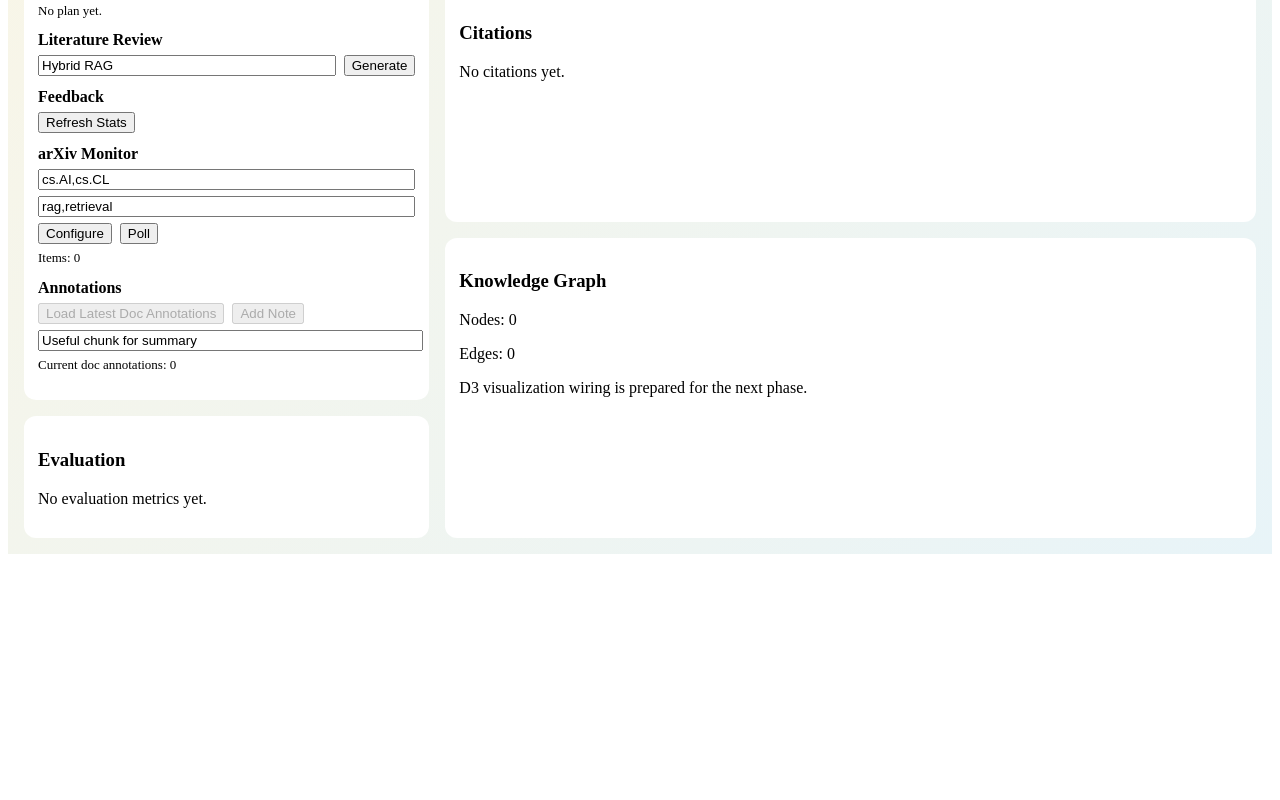
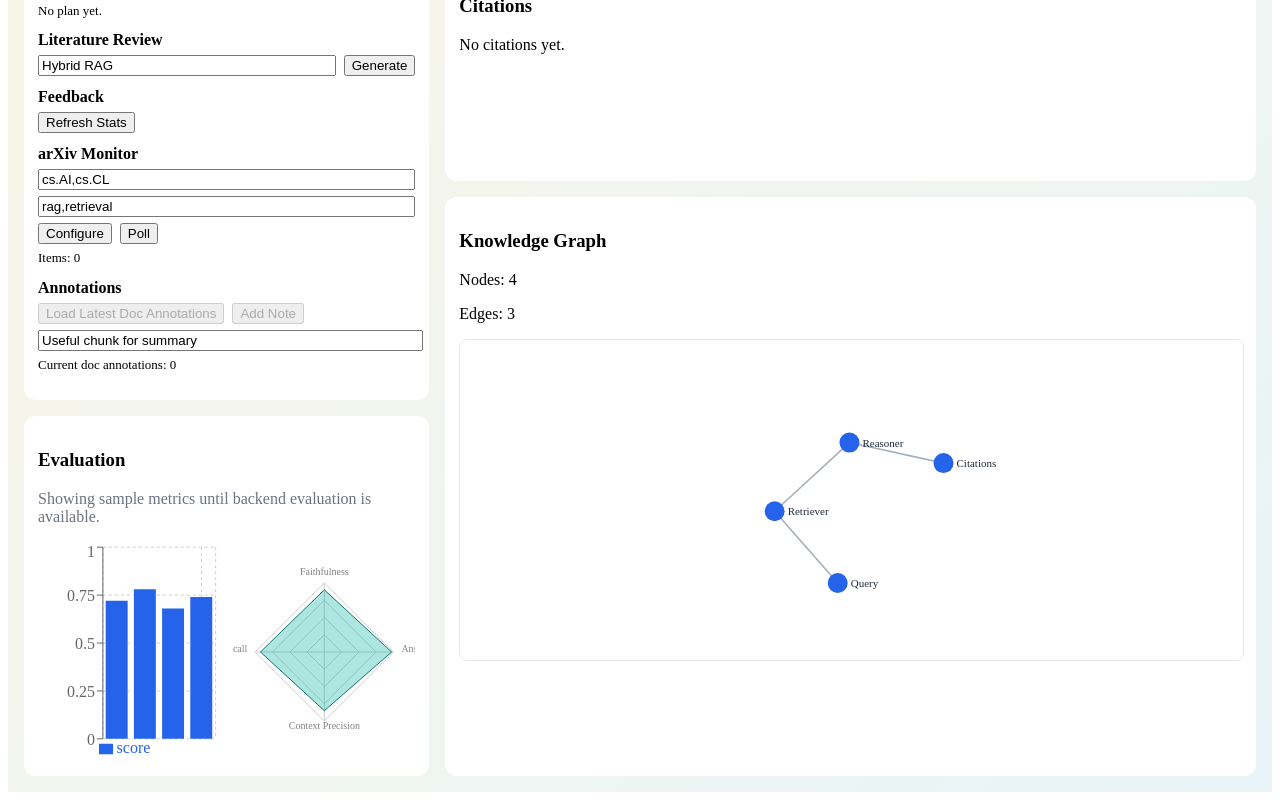
Before and after one commit to revtiraman/AdaptiveHybrid-RAG-System, a React (Vite) app in the folder advanced-hybrid-rag/frontend/: page / in a window 1280 px wide. Shown: the part 619-1419 px from the top of the page. Before the commit the page ends 1181 px from the top, so only its background shows below. Built offline with nearby package versions, Linux system fonts and the light colour scheme.

Commit message:
feat(frontend): implement d3 graph, recharts eval dashboard, and collapsible traces

```diff
--- a/advanced-hybrid-rag/frontend/package.json
+++ b/advanced-hybrid-rag/frontend/package.json
@@ -12,6 +12,7 @@
   "dependencies": {
     "@tanstack/react-query": "^5.59.0",
     "axios": "^1.7.7",
+    "d3": "^7.9.0",
     "react": "^18.3.1",
     "react-dom": "^18.3.1",
     "recharts": "^2.12.7",
--- a/advanced-hybrid-rag/frontend/src/components/EvalDashboard.tsx
+++ b/advanced-hybrid-rag/frontend/src/components/EvalDashboard.tsx
@@ -1,20 +1,63 @@
+import {
+	Bar,
+	BarChart,
+	CartesianGrid,
+	Legend,
+	PolarAngleAxis,
+	PolarGrid,
+	Radar,
+	RadarChart,
+	ResponsiveContainer,
+	Tooltip,
+	XAxis,
+	YAxis,
+} from "recharts";
+
 import { useRAGStore } from "../store/ragStore";
 
 export default function EvalDashboard() {
 	const { evaluationResults } = useRAGStore();
+	const metrics = evaluationResults ?? {
+		faithfulness: 0.72,
+		answer_relevancy: 0.78,
+		context_precision: 0.68,
+		context_recall: 0.74,
+	};
+
+	const chartData = [
+		{ metric: "Faithfulness", score: Number(metrics.faithfulness.toFixed(3)) },
+		{ metric: "Answer Relevancy", score: Number(metrics.answer_relevancy.toFixed(3)) },
+		{ metric: "Context Precision", score: Number(metrics.context_precision.toFixed(3)) },
+		{ metric: "Context Recall", score: Number(metrics.context_recall.toFixed(3)) },
+	];
+
 	return (
 		<section style={{ background: "white", borderRadius: 12, padding: 14 }}>
 			<h3>Evaluation</h3>
-			{evaluationResults ? (
-				<ul>
-					<li>Faithfulness: {evaluationResults.faithfulness}</li>
-					<li>Answer relevancy: {evaluationResults.answer_relevancy}</li>
-					<li>Context precision: {evaluationResults.context_precision}</li>
-					<li>Context recall: {evaluationResults.context_recall}</li>
-				</ul>
-			) : (
-				<p>No evaluation metrics yet.</p>
-			)}
+			{!evaluationResults && <p style={{ marginTop: 0, color: "#6b7280" }}>Showing sample metrics until backend evaluation is available.</p>}
+			<div style={{ display: "grid", gridTemplateColumns: "1fr 1fr", gap: 12 }}>
+				<div style={{ width: "100%", height: 220 }}>
+					<ResponsiveContainer>
+						<BarChart data={chartData}>
+							<CartesianGrid strokeDasharray="3 3" />
+							<XAxis dataKey="metric" hide />
+							<YAxis domain={[0, 1]} />
+							<Tooltip />
+							<Legend />
+							<Bar dataKey="score" fill="#2563eb" />
+						</BarChart>
+					</ResponsiveContainer>
+				</div>
+				<div style={{ width: "100%", height: 220 }}>
+					<ResponsiveContainer>
+						<RadarChart data={chartData}>
+							<PolarGrid />
+							<PolarAngleAxis dataKey="metric" tick={{ fontSize: 10 }} />
+							<Radar name="Score" dataKey="score" stroke="#0f766e" fill="#14b8a6" fillOpacity={0.35} />
+						</RadarChart>
+					</ResponsiveContainer>
+				</div>
+			</div>
 		</section>
 	);
 }
--- a/advanced-hybrid-rag/frontend/src/components/GraphViewer.tsx
+++ b/advanced-hybrid-rag/frontend/src/components/GraphViewer.tsx
@@ -1,13 +1,120 @@
+import { useEffect, useMemo, useRef } from "react";
+
+import * as d3 from "d3";
+
 import { useRAGStore } from "../store/ragStore";
 
 export default function GraphViewer() {
 	const { graphData } = useRAGStore();
+	const svgRef = useRef<SVGSVGElement | null>(null);
+
+	const data = useMemo(() => {
+		if (graphData && graphData.nodes.length > 0) {
+			return graphData;
+		}
+		return {
+			nodes: [
+				{ id: "Query" },
+				{ id: "Retriever" },
+				{ id: "Reasoner" },
+				{ id: "Citations" },
+			],
+			edges: [
+				{ source: "Query", target: "Retriever" },
+				{ source: "Retriever", target: "Reasoner" },
+				{ source: "Reasoner", target: "Citations" },
+			],
+		};
+	}, [graphData]);
+
+	useEffect(() => {
+		if (!svgRef.current) return;
+
+		const width = 720;
+		const height = 320;
+		const svg = d3.select(svgRef.current);
+		svg.selectAll("*").remove();
+
+		svg.attr("viewBox", `0 0 ${width} ${height}`);
+
+		const nodes = data.nodes.map((n) => ({ ...n }));
+		const links = data.edges.map((l) => ({ ...l }));
+
+		const simulation = d3
+			.forceSimulation(nodes as d3.SimulationNodeDatum[])
+			.force("link", d3.forceLink(links).id((d: any) => d.id).distance(90))
+			.force("charge", d3.forceManyBody().strength(-190))
+			.force("center", d3.forceCenter(width / 2, height / 2));
+
+		const link = svg
+			.append("g")
+			.attr("stroke", "#95a1ad")
+			.attr("stroke-opacity", 0.85)
+			.selectAll("line")
+			.data(links)
+			.enter()
+			.append("line")
+			.attr("stroke-width", 1.6);
+
+		const node = svg
+			.append("g")
+			.selectAll("circle")
+			.data(nodes)
+			.enter()
+			.append("circle")
+			.attr("r", 10)
+			.attr("fill", "#2563eb")
+			.call(
+				d3
+					.drag<SVGCircleElement, any>()
+					.on("start", (event, d) => {
+						if (!event.active) simulation.alphaTarget(0.3).restart();
+						d.fx = d.x;
+						d.fy = d.y;
+					})
+					.on("drag", (event, d) => {
+						d.fx = event.x;
+						d.fy = event.y;
+					})
+					.on("end", (event, d) => {
+						if (!event.active) simulation.alphaTarget(0);
+						d.fx = null;
+						d.fy = null;
+					}),
+			);
+
+		const labels = svg
+			.append("g")
+			.selectAll("text")
+			.data(nodes)
+			.enter()
+			.append("text")
+			.text((d: any) => d.id)
+			.attr("font-size", 11)
+			.attr("fill", "#1f2937")
+			.attr("dx", 13)
+			.attr("dy", 4);
+
+		simulation.on("tick", () => {
+			link
+				.attr("x1", (d: any) => d.source.x)
+				.attr("y1", (d: any) => d.source.y)
+				.attr("x2", (d: any) => d.target.x)
+				.attr("y2", (d: any) => d.target.y);
+
+			node.attr("cx", (d: any) => d.x).attr("cy", (d: any) => d.y);
+			labels.attr("x", (d: any) => d.x).attr("y", (d: any) => d.y);
+		});
+
+		return () => simulation.stop();
+	}, [data]);
+
 	return (
 		<section style={{ background: "white", borderRadius: 12, padding: 14 }}>
 			<h3>Knowledge Graph</h3>
-			<p>Nodes: {graphData?.nodes.length ?? 0}</p>
-			<p>Edges: {graphData?.edges.length ?? 0}</p>
-			<p>D3 visualization wiring is prepared for the next phase.</p>
+			<p>Nodes: {data.nodes.length}</p>
+			<p>Edges: {data.edges.length}</p>
+			<svg ref={svgRef} style={{ width: "100%", height: 320, border: "1px solid #e5e7eb", borderRadius: 8 }} />
 		</section>
 	);
 }
--- a/advanced-hybrid-rag/frontend/src/components/ReasoningTrace.tsx
+++ b/advanced-hybrid-rag/frontend/src/components/ReasoningTrace.tsx
@@ -1,23 +1,39 @@
+import { useMemo } from "react";
+
 import { useRAGStore } from "../store/ragStore";
 
 export default function ReasoningTrace() {
 	const { messages, planningSteps } = useRAGStore();
 	const last = [...messages].reverse().find((m) => m.role === "assistant");
+	const entries = useMemo(() => {
+		if (last?.reasoningTrace && last.reasoningTrace.length > 0) {
+			return last.reasoningTrace.map((v, i) => ({
+				title: `Step ${i + 1}`,
+				action: v,
+				detail: `Trace signal from backend: ${v}`,
+			}));
+		}
+		return planningSteps.map((s, i) => ({
+			title: `Plan ${i + 1}`,
+			action: s.action,
+			detail: `${s.thought || "Thought unavailable"}. ${s.observation || "Observation unavailable"}`,
+		}));
+	}, [last?.reasoningTrace, planningSteps]);
+
 	return (
 		<section style={{ background: "white", borderRadius: 12, padding: 14 }}>
 			<h3>Reasoning Trace</h3>
-			{last?.reasoningTrace && last.reasoningTrace.length > 0 ? (
-				<ul>
-					{last.reasoningTrace.slice(0, 8).map((t, i) => (
-						<li key={`${t}-${i}`}>{t}</li>
+			{entries.length > 0 ? (
+				<div style={{ display: "grid", gap: 8 }}>
+					{entries.slice(0, 10).map((entry, i) => (
+						<details key={`${entry.action}-${i}`} open={i === 0} style={{ border: "1px solid #e5e7eb", borderRadius: 8, padding: 8 }}>
+							<summary style={{ cursor: "pointer" }}>
+								<strong>{entry.title}</strong>: {entry.action}
+							</summary>
+							<p style={{ margin: "8px 0 0 0", color: "#4b5563" }}>{entry.detail}</p>
+						</details>
 					))}
-				</ul>
-			) : planningSteps.length > 0 ? (
-				<ul>
-					{planningSteps.slice(0, 8).map((s, i) => (
-						<li key={`${s.action}-${i}`}>{s.action}</li>
-					))}
-				</ul>
+				</div>
 			) : (
 				<p>Ask a question or run planning to view reasoning traces.</p>
 			)}
```
Also changed, not shown: 1 other file (tests, documents, lock files or other folders).
